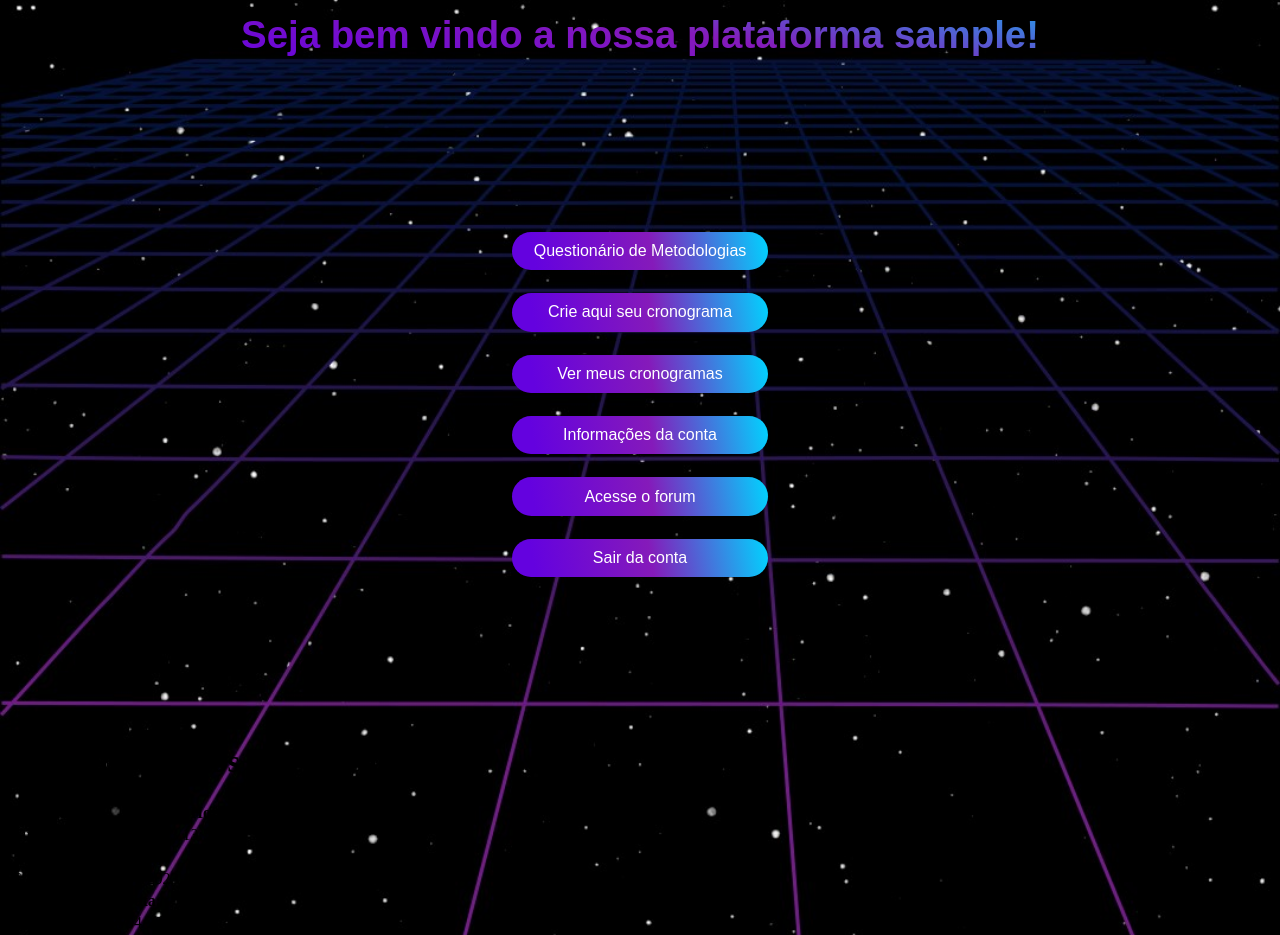
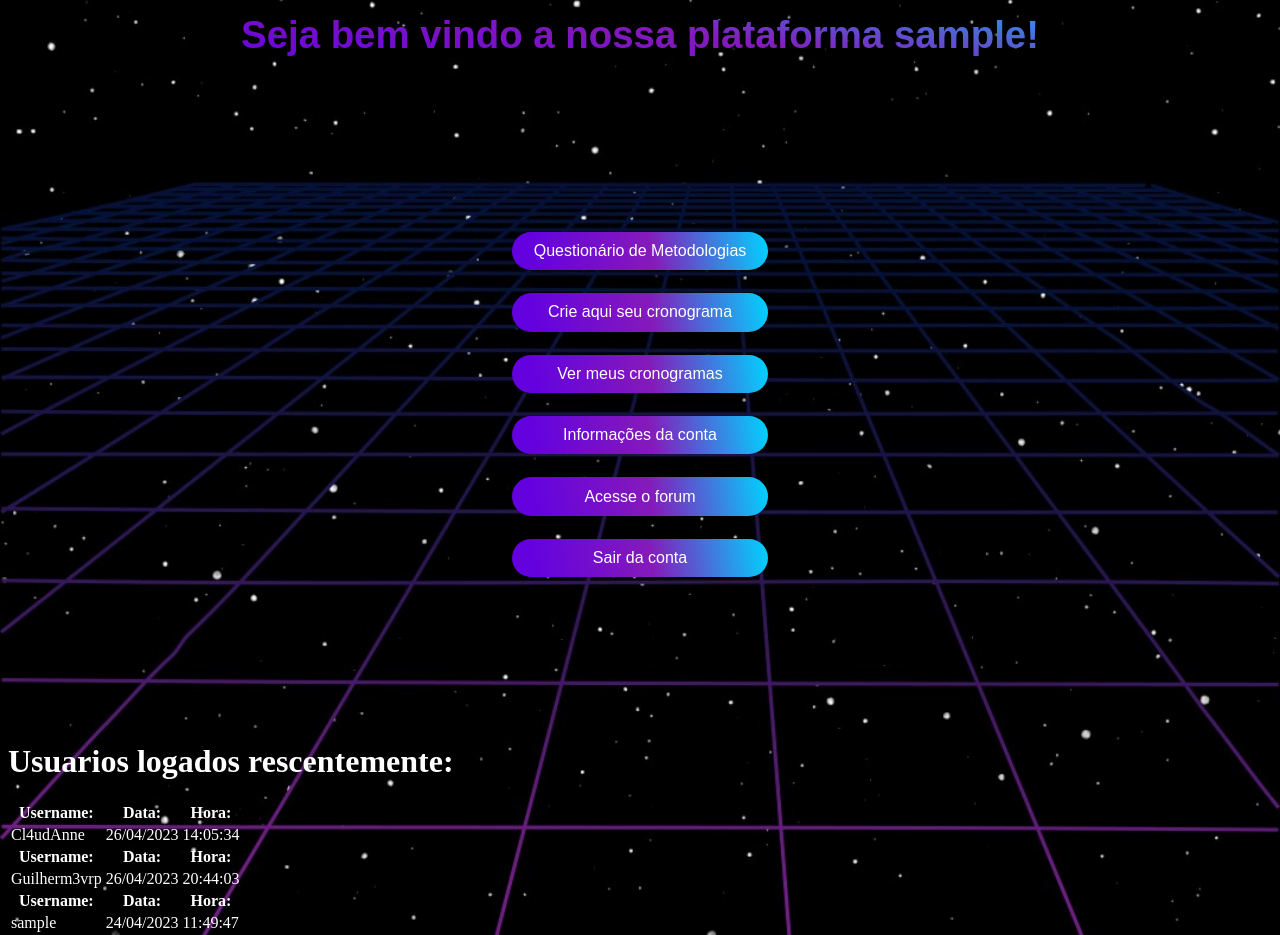
Before and after one commit to Guilhermevalenca/Gearing, a PHP site: page /src/menu.php in a window 1280 px wide. Run offline with PHP 8.4, Linux system fonts and the light colour scheme; the visitor is signed in with stand-in values (Sample User, id 1); some web fonts are replaced.

Commit message:
so isso msm

```diff
--- a/css/menu.css
+++ b/css/menu.css
@@ -4,7 +4,7 @@
   }
 body {
   background-image: url("/logos/wpp2.jpeg");
-  background-position: center;
+  background-attachment: fixed;
   background-repeat: no-repeat;
   background-size: cover;
   height: 100vh;
@@ -48,3 +48,7 @@ button {
         align-items: center;
 
       }
+
+.listaUsuarios{
+    color: white;
+}
--- a/index.php
+++ b/index.php
@@ -20,7 +20,7 @@
     <img src="./css/archive/logo.gif" class="logo">
     <h1 class="titulo">Gearing</h1>
     <div class="apresentacao">
-        <ul>Bem Vindes!</ul>
+        <ul>Bem Vindos!</ul>
         <ul class="descricao">Olá, sou o Gearing! Estou aqui para te ajudar a encontrar um método de estudo que mais se aplique a você; vou te apresentar algumas formas de começar e/ou complementar seus estudos, sinta-se a vontade para compartilhar as sugestões de metodologias de aprendizagem que você conhece em nosso fórum, e assim, ajudar outros estudantes a montar seu próprio cronograma de estudos.
         </ul>
 
--- a/src/cronograma/cronograma.csv
+++ b/src/cronograma/cronograma.csv
@@ -14,3 +14,7 @@ gnomulo,1,disponibilidade,"3 Horas"
 gnomulo,1,materia,matematica,fisica,quimica
 gnomulo,1,dias,segunda,terca,quarta,quinta,sexta,sabado,domingo
 gnomulo,1,tempoMateria,60
+Guilherm3vrp,2,disponibilidade,"2 Horas"
+Guilherm3vrp,2,materia,fisica
+Guilherm3vrp,2,dias,terca
+Guilherm3vrp,2,tempoMateria,20
--- a/src/menu.php
+++ b/src/menu.php
@@ -34,8 +34,8 @@
         <br>
         <button onclick="window.location.href = './sair.php' ">Sair da conta</button>
     </section>
-    <h1>Usuarios logados rescentemente:</h1>
-    <table>
+    <h1 class="listaUsuarios">Usuarios logados rescentemente:</h1>
+    <table class="listaUsuarios">
     <?php
         $fp = fopen('./session/session.csv','r');
         while( ($linha = fgetcsv($fp)) !== false):
--- a/src/session/session.csv
+++ b/src/session/session.csv
@@ -1,2 +1,2 @@
-Guilherm3vrp,26/04/2023,13:54:39
 Cl4udAnne,26/04/2023,14:05:34
+Guilherm3vrp,26/04/2023,20:44:03
--- a/src/session/session.php
+++ b/src/session/session.php
@@ -2,6 +2,14 @@
 	if(session_status() != 2){
 		session_start();
 	}
+	$verificar = true;
+	$fp = fopen('./session/session.csv','r');
+	while( ($linha = fgetcsv($fp)) !== false){
+		if($linha[0] == $_SESSION['username']){
+			$verificar = false;
+		}
+	}
+	if($verificar){
 		$file = fopen('./session/session.csv','a');
 		$save = $_SESSION['username'];
 		setlocale(LC_ALL, 'pt_BR', 'pt_BR.utf-8', 'portuguese');
@@ -10,4 +18,5 @@
 		$hora = date('H:i:s');
 		fputcsv($file,array($save,$data,$hora));
 		fclose($file);
+	}
 ?>
```
Lines whose indentation alone changed are shown as unchanged.
